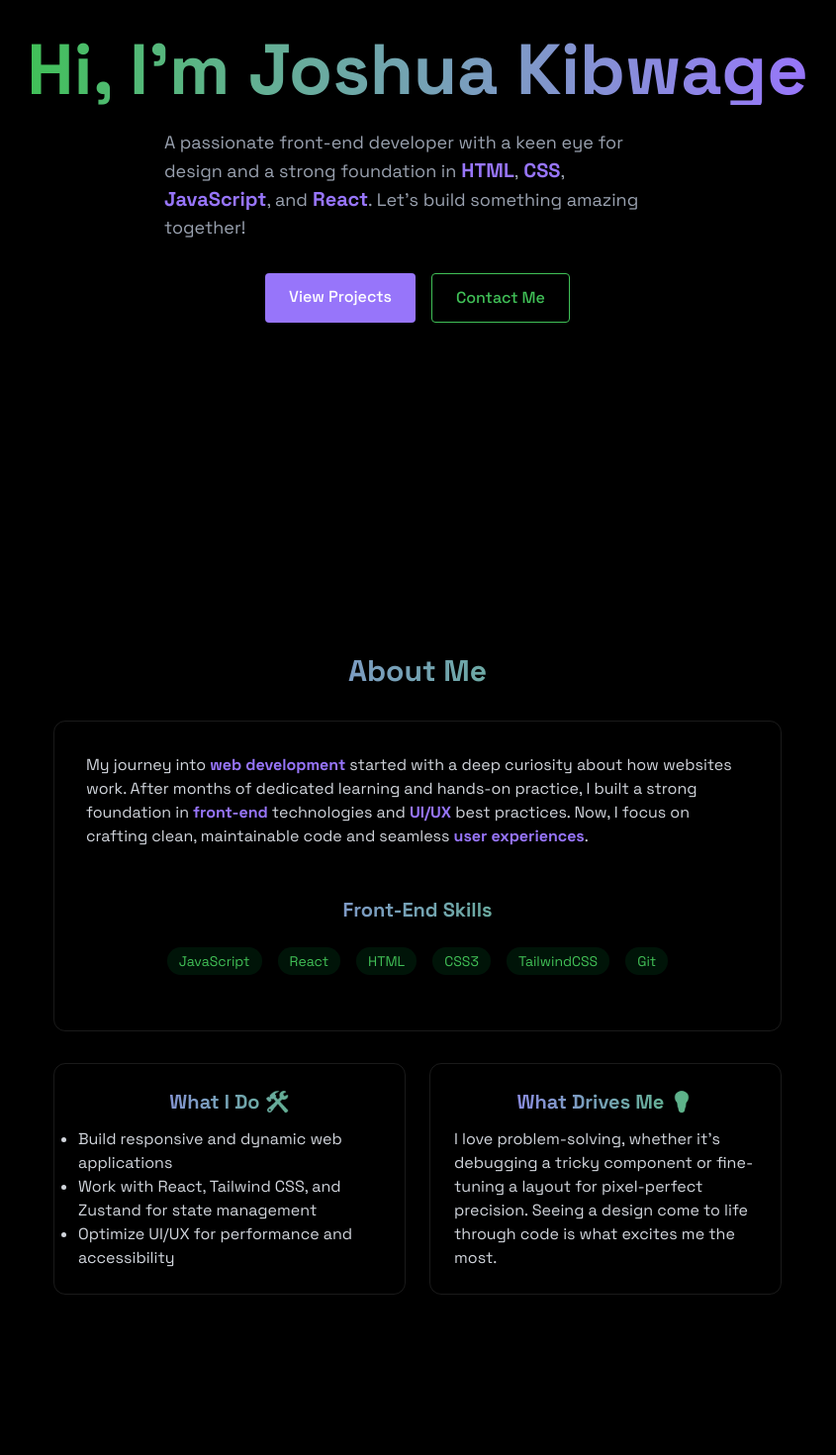
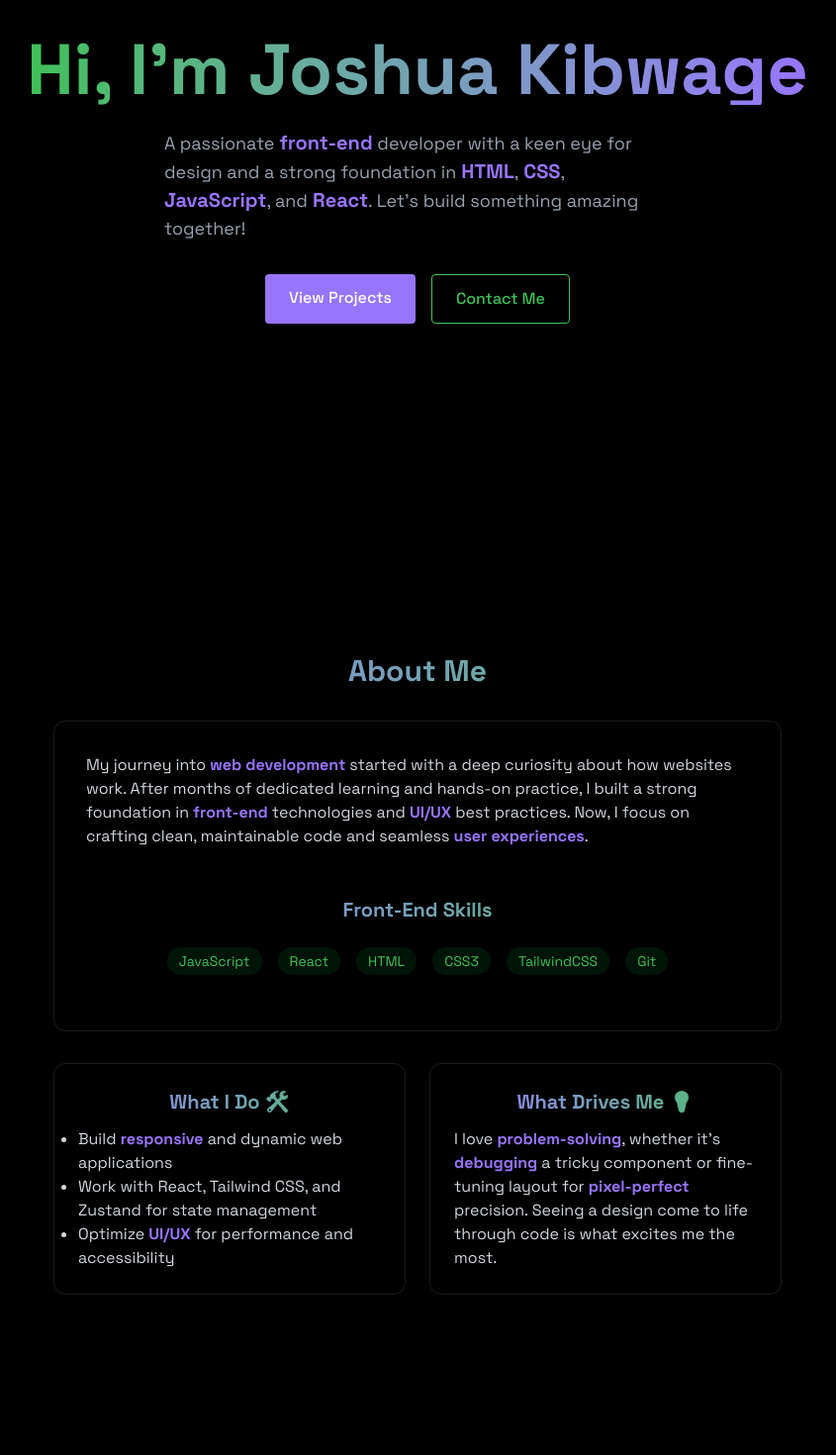
Before and after one commit to Joshuakibwage/official-portfolio, a React (Vite) app: page / in a window 1280 px wide. Shown: the part 220-1690 px from the top of the page at 99% size, without its empty margins (218-1063 px from the left). Built offline with nearby package versions, Linux system fonts and the light colour scheme.

Commit message:
Modify about section

```diff
--- a/src/components/sections/About.jsx
+++ b/src/components/sections/About.jsx
@@ -67,9 +67,11 @@ const About = () => {
                         </h3>
 
                         <ol className="list-disc text-gray-300">
-                            <li>Build responsive and dynamic web applications</li>
+                            <li>
+                                Build <strong className="text-[#9775fa]">responsive</strong> and dynamic web applications
+                            </li>
                             <li>Work with React, Tailwind CSS, and Zustand for state management</li>
-                            <li>Optimize UI/UX for performance and accessibility</li>
+                            <li>Optimize <strong className="text-[#9775fa]">UI/UX</strong> for performance and accessibility</li>
                         </ol>
                     </div>
 
@@ -81,9 +83,10 @@ const About = () => {
                             What Drives Me <span>💡</span>
                         </h3>
                         <p className="text-gray-300">
-                        I love problem-solving, whether it’s debugging a tricky component or fine-tuning a
-                        layout for pixel-perfect precision. Seeing a design come to life through code is what
-                        excites me the most.
+                        I love <strong className="text-[#9775fa]">problem-solving</strong>, whether it’s
+                        <strong className="text-[#9775fa]"> debugging</strong> a tricky component or fine-tuning
+                        layout for <strong className="text-[#9775fa]">pixel-perfect</strong> precision.
+                        Seeing a design come to life through code is what excites me the most.
                         </p>
                     </div>
                 </div>
--- a/src/components/sections/Home.jsx
+++ b/src/components/sections/Home.jsx
@@ -14,7 +14,8 @@ const Home = () => {
             </h1>
 
             <p className="text-gray-400 text-lg mb-8 max-w-lg mx-auto">
-                A passionate front-end developer with a keen eye for design and a strong foundation in
+                A passionate <strong className="text-[#9775fa] text-xl">front-end</strong> developer
+                with a keen eye for design and a strong foundation in
                 <strong className="text-[#9775fa] text-xl"> HTML</strong>,
                 <strong className="text-[#9775fa] text-xl"> CSS</strong>,
                 <strong className="text-[#9775fa] text-xl"> JavaScript</strong>, and
```
